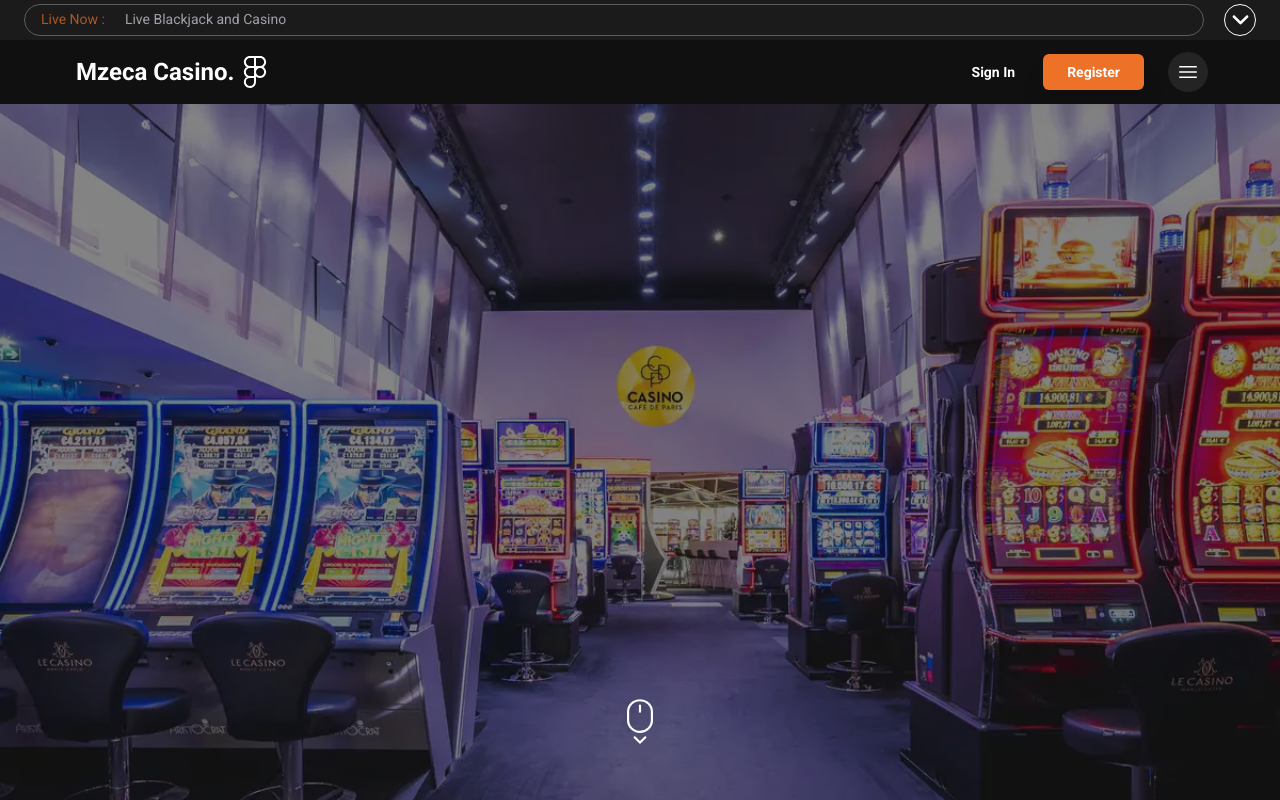
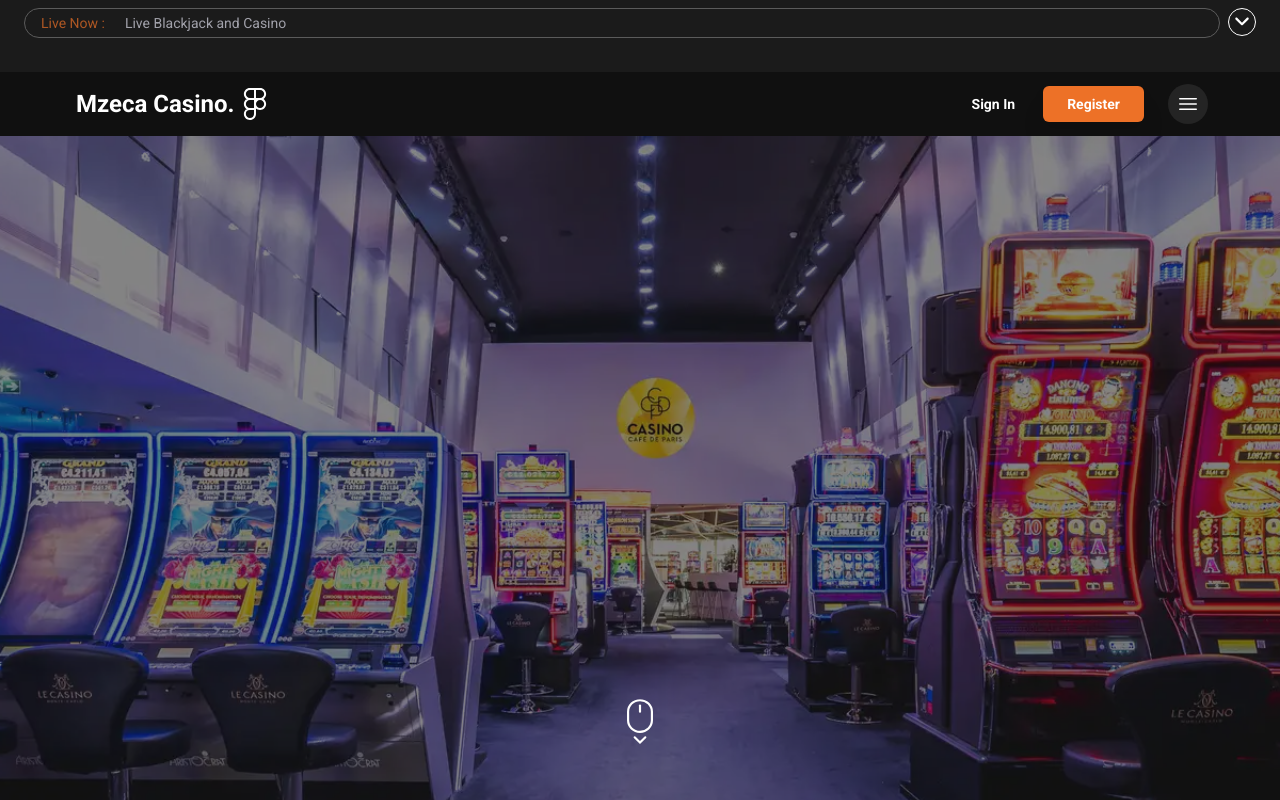
Before and after one commit to thellost/my-app, a Next.js app: page / in a window 1280 px wide. Shown: the top 800 px of the page. Built offline with nearby package versions, Linux system fonts and the light colour scheme.

Commit message:
update live heading

```diff
--- /dev/null
+++ b/app/components/CardLiveBig.tsx
@@ -0,0 +1,19 @@
+
+
+import React from "react";
+
+
+export const CarouselCardBig = () => {
+
+    return (
+
+<a href="#" className="flex flex-col items-center bg-white border border-gray-200 rounded-lg shadow md:flex-row md:max-w-xl hover:bg-gray-100 dark:border-gray-700 dark:bg-gray-800 dark:hover:bg-gray-700">
+    <img className="object-cover w-full rounded-t-lg h-96 md:h-auto md:w-48 md:rounded-none md:rounded-s-lg" src="/docs/images/blog/image-4.jpg" alt=""></img>
+    <div className="flex flex-col justify-between p-4 leading-normal">
+        <h5 className="mb-2 text-2xl font-bold tracking-tight text-gray-900 dark:text-white">Noteworthy technology acquisitions 2021</h5>
+        <p className="mb-3 font-normal text-gray-700 dark:text-gray-400">Here are the biggest enterprise technology acquisitions of 2021 so far, in reverse chronological order.</p>
+    </div>
+</a>
+
+    );
+}
--- a/app/components/Carousel/CarouselCustom.tsx
+++ b/app/components/Carousel/CarouselCustom.tsx
@@ -25,13 +25,13 @@
   const responsive = {
     desktop: {
       breakpoint: { max: 3000, min: 1024 },
-      items: 2,
+      items: 3,
       slidesToSlide: 1,// optional, default to 1.,
       partialVisibilityGutter: 40
     },
     tablet: {
       breakpoint: { max: 1024, min: 464 },
-      items: 1,
+      items: 2,
       slidesToSlide: 1, // optional, default to 1.
       partialVisibilityGutter: 40
     },
@@ -67,6 +67,8 @@
           return <CarouselCardBig key=" " title={data.title} bodytext={data.bodytext} url={data.url}></CarouselCardBig>
         });
       };
+
+      responsive.desktop.items = 2;
       break;
 
   }
--- a/app/components/LiveHeading.tsx
+++ b/app/components/LiveHeading.tsx
@@ -1,13 +1,19 @@
-import { ReactElement } from "react";
+import React, {useState} from "react";
 
+const LiveHeading = () => {
 
-const LiveHeading = (): ReactElement => {
+    const [liveNavOpen,
+        setLiveNavOpen] = useState(false);
+
     return (
-        <div className="px-6 py-1 flex bg-baseWashedColor sticky top-0 z-50">
-          <div className="flex basis-[96.2857143%] px-4 py-1 mr-5 border-solid border-[0.5px] border-baseOutline rounded-full">
-            <div className="text-orangeAttention">
+        <div
+            className="px-6 pt-2  flex bg-baseWashedColor sticky top-0 z-50 transition-all">
+            <div className="flex-1 grid-row mr-2 basis-[96.2857143%] overflow-hidden">
+                <div
+                    className={`flex basis-[96.2857143%] px-4 py-1 border-solid border-[0.5px] border-baseOutline transition-all duration-300 ease-in-out ${liveNavOpen
+                    ? "rounded-t-xl"
+                    : "rounded-3xl"} `}>
 
-            </div>
                     <div className="animate-pulse text-sm text-orangeAttention truncate">
                         Live Now :
                     </div>
@@ -15,9 +21,42 @@
                         Live Blackjack and Casino
                     </div>
                 </div>
-          <div className="group w-8 h-8 relative min-w-0.5 min-h-0.5 grid place-items-center rounded-full border-solid border-[0.5px] border-[#ffffff] hover:bg-white">
-            <svg className="w-[21px] h-[21px] fill-[#ffffff] content-center group-hover:fill-black drop-shadow-xl" viewBox="0 0 448 512" xmlns="http://www.w3.org/2000/svg">
-            <path d="M201.4 342.6c12.5 12.5 32.8 12.5 45.3 0l160-160c12.5-12.5 12.5-32.8 0-45.3s-32.8-12.5-45.3 0L224 274.7 86.6 137.4c-12.5-12.5-32.8-12.5-45.3 0s-12.5 32.8 0 45.3l160 160z"></path>
+                <div
+                    className={`origin-top grid grid-cols-5 basis-[96.2857143%] px-4 py-1 border-solid border-[0.5px] border-baseOutline transition-all duration-500 ease-in-out rounded-b-xl ${liveNavOpen
+                    ? "grid-rows-[1fr] opacity-100"
+                    : "grid-rows-[0fr] opacity-0"} `}>
+
+                    <div className="text-white flex col-span-4 overflow-hidden py-3 px-2">
+                        <div
+                            className="flex-1 flex grow flex-row bg-baseCardGray rounded-lg shadow ">
+                            <img
+                                className="flex-1 object-cover w-48 h-96 rounded-t-lg md:h-auto md:w-48 md:rounded-none md:rounded-s-lg"
+                                src="/blackjack.png"
+                                alt=""></img>
+                            <div className="flex-1 flex flex-col justify-between p-4 leading-normal">
+                                    <h5
+                                    className="mb-2 text-2xl font-bold tracking-tight text-orangeAttention animate-pulse">Live Now:</h5>
+                                    <h5
+                                    className="mb-2 text-2xl font-bold tracking-tight text-gray-200 dark:text-white">
+                                    -</h5>
+                                    <h5
+                                    className="mb-2 text-xl font-bold tracking-tight text-gray-200 dark:text-white">Blackjack Room #12</h5>
+                                <p className="mb-3 font-normal text-gray-400">Join us !</p>
+                            </div>
+                        </div>
+                    </div>
+                    <div className="text-white col-span-1 overflow-hidden">asda</div>
+                </div>
+            </div>
+            <div
+                onClick={() => setLiveNavOpen(!liveNavOpen)}
+                className="group w-7 h-7 relative min-w-0.5 min-h-0.5 grid place-items-center rounded-full border-solid border-[0.5px] border-[#ffffff] hover:bg-white">
+                <svg
+                    className="w-[18px] h-[18px] fill-[#ffffff] content-center group-hover:fill-black drop-shadow-xl"
+                    viewBox="0 0 448 512"
+                    xmlns="http://www.w3.org/2000/svg">
+                    <path
+                        d="M201.4 342.6c12.5 12.5 32.8 12.5 45.3 0l160-160c12.5-12.5 12.5-32.8 0-45.3s-32.8-12.5-45.3 0L224 274.7 86.6 137.4c-12.5-12.5-32.8-12.5-45.3 0s-12.5 32.8 0 45.3l160 160z"></path>
 
                 </svg>
 
--- a/app/page.tsx
+++ b/app/page.tsx
@@ -135,8 +135,11 @@
 export default function Home() {
   return (
     <div>
-    <LiveHeading></LiveHeading>
-    <Heading title={"Mzeca Casino."}></Heading>
+      <div className="sticky top-0 z-50">
+      <LiveHeading></LiveHeading>
+      <Heading title={"Mzeca Casino."}></Heading>
+      </div>
+
     <Banner></Banner>
     <TitleJumbotron></TitleJumbotron>
     <CarouselCustom
--- a/tailwind.config.ts
+++ b/tailwind.config.ts
@@ -18,7 +18,8 @@
         baseWashedColor: '#1B1B1B',
         baseOutline: '#5B5B5B',
         baseGrayText: '#A1A1AA',
-        baseGraySubheading :'#C4C4C4'
+        baseGraySubheading :'#C4C4C4',
+        baseCardGray:'#272727'
       },
     },
   },
```
Lines whose indentation alone changed are shown as unchanged.
